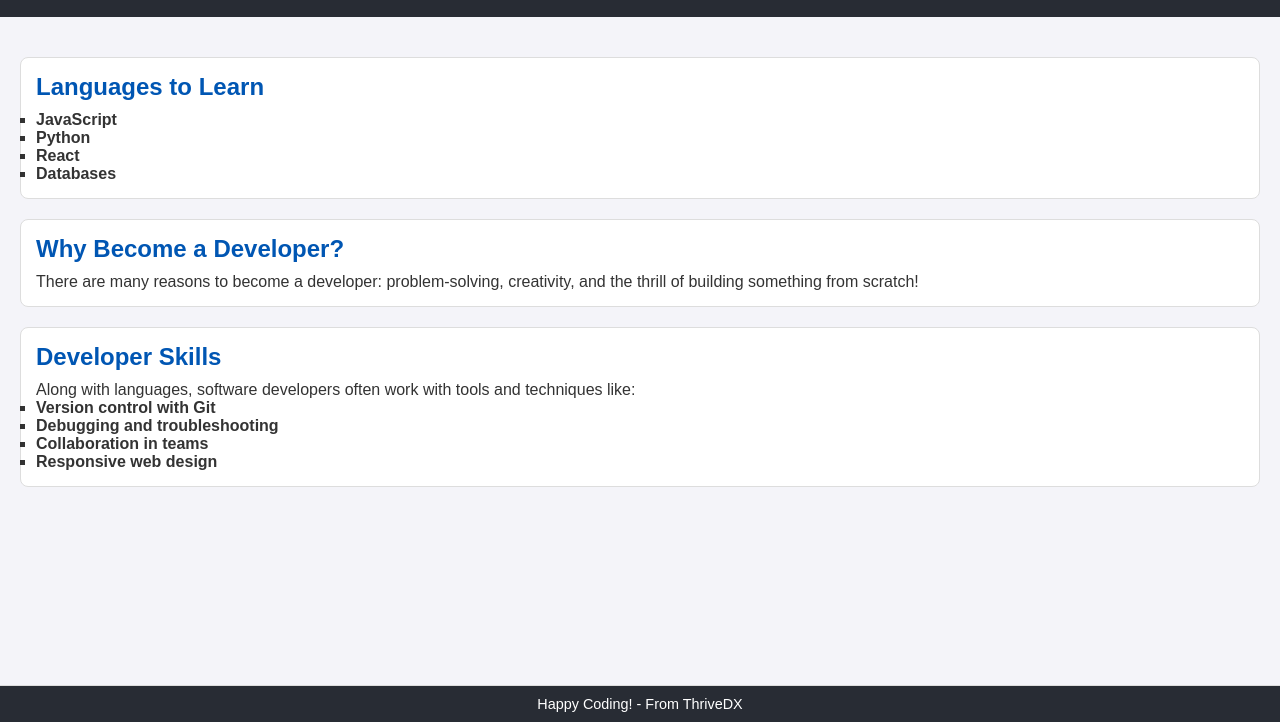
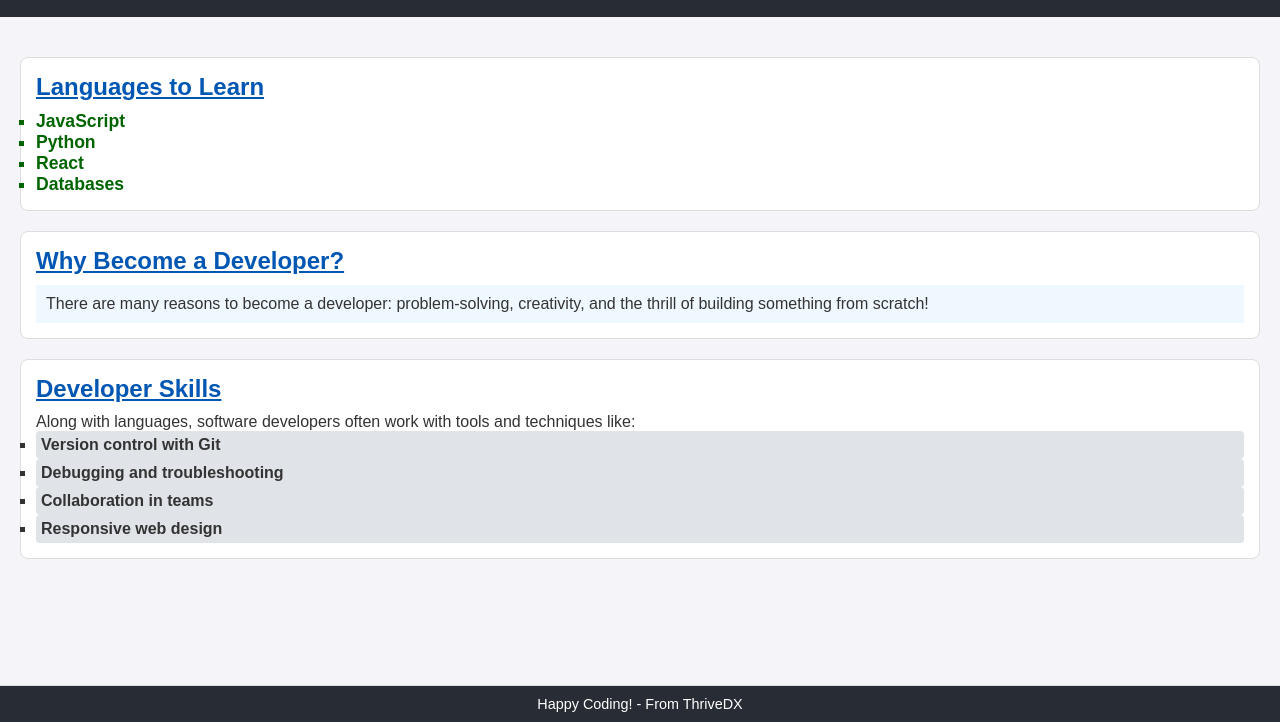
Before and after one commit to HackerUSA-CE/aisd-ajs-05-Interacting-with-the-DOM, a plain HTML site: page index.html in a window 1280 px wide. Shown: the part 78-800 px from the top of the page. Drawn offline with Linux system fonts and the light colour scheme.

Commit message:
complete README.md work

```diff
--- a/index.js
+++ b/index.js
@@ -1,55 +1,48 @@
-// Using getElementById to change the main title color after 1 second
-setTimeout(() => {
-  const mainTitle = document.getElementById("main-title");
-  mainTitle.style.color = "#ff6b6b";
-}, 1000);
+// Using getElementById to style the main title
+const mainTitle = document.getElementById("main-title");
+mainTitle.style.color = "#ff6b6b";
 
-// Using getElementsByClassName to style the tagline and loop through languages
-// const taglines = document.getElementsByClassName("tagline");
-// Array.from(taglines).forEach((tagline) => {
-//   tagline.style.color = "yellow";
-//   tagline.style.fontStyle = "italic";
-// });
+// Using getElementsByClassName to style the tagline
+const tagline = document.querySelector(".tagline");
+tagline.style.color = "yellow";
+tagline.style.fontStyle = "italic";
 
+// Now and loop languages
 const languages = document.getElementsByClassName("language");
-// Array.from(languages).forEach((language, index) => {
-//   setTimeout(() => {
-//     language.style.color = "darkgreen";
-//     language.style.fontWeight = "bold";
-//   }, 500 * index); // Gradually highlights each language
-// });
+Array.from(languages).forEach((language, index) => {
+  setTimeout(() => {
+    language.style.color = "darkgreen";
+    language.style.fontWeight = "bold";
+  }, 500 * index); // Gradually highlights each language
+});
 
-// Using getElementsByTagName to update all section titles
-// const sectionTitles = document.getElementsByTagName("h2");
-// Array.from(sectionTitles).forEach((title, index) => {
-//   setTimeout(() => {
-//     title.style.color = "#0056b3";
-//     title.style.textDecoration = "underline";
-//   }, 700 * index);
-// });
+// Using getElementsByTagName to uderline all section titles
+const sectionTitles = document.getElementsByTagName("h2");
+Array.from(sectionTitles).forEach((title, index) => {
+  setTimeout(() => {
+    title.style.color = "#0056b3";
+    title.style.textDecoration = "underline";
+  }, 700 * index);
+});
 
 // Using querySelector to select and modify a single element with ID
-// setTimeout(() => {
-//   const reasons = document.querySelector("#reasons");
-//   reasons.style.backgroundColor = "#f0f8ff";
-//   reasons.style.padding = "10px";
-// }, 2000);
+const reasons = document.querySelector("#reasons");
+reasons.style.backgroundColor = "#f0f8ff";
+reasons.style.padding = "10px";
 
 // Using querySelectorAll to loop through skills and apply styles
-// const skills = document.querySelectorAll(".skill");
-// skills.forEach((skill, index) => {
-//   setTimeout(() => {
-//     skill.style.backgroundColor = "#e0e4e8";
-//     skill.style.padding = "5px";
-//     skill.style.borderRadius = "4px";
-//   }, 300 * index);
-// });
+const skills = document.querySelectorAll(".skill");
+skills.forEach((skill, index) => {
+  setTimeout(() => {
+    skill.style.backgroundColor = "#e0e4e8";
+    skill.style.padding = "5px";
+    skill.style.borderRadius = "4px";
+  }, 300 * index);
+});
 
-// Additional practice: Selecting items with class "language" again to change text and color
-// const items = document.getElementsByClassName("language");
-// Array.from(items).forEach((item, index) => {
-//   setTimeout(() => {
-//     item.style.color = index % 2 === 0 ? "purple" : "teal";
-//     item.style.fontSize = "1.1em";
-//   }, 1500 + 300 * index); // Adds delay to each item for a staggered effect
-// });
+// Applying alternating colors and font size to language items
+const items = document.getElementsByClassName("language");
+Array.from(items).forEach((item, index) => {
+  item.style.color = index % 2 === 0 ? "purple" : "teal";
+  item.style.fontSize = "1.1em";
+});
--- a/styles.css
+++ b/styles.css
@@ -45,7 +45,7 @@ header {
 
 .section-title {
   font-size: 1.5em;
-  color: #0056b3;
+  color: #00a1b3;
   margin-bottom: 10px;
 }
 
```
Also changed, not shown: assets/images/example10.png (added), assets/images/example2.png (deleted), assets/images/example3.png, assets/images/example4.png (added), assets/images/example5.png (added), assets/images/example6.png (added), assets/images/example7.png (added), assets/images/example8.png (added), assets/images/example9.png (added), 1 other file.
